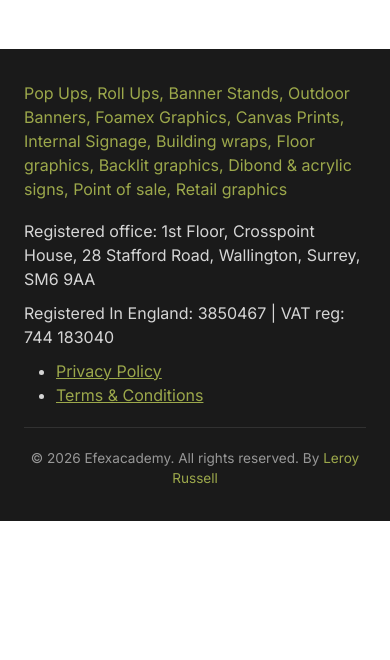
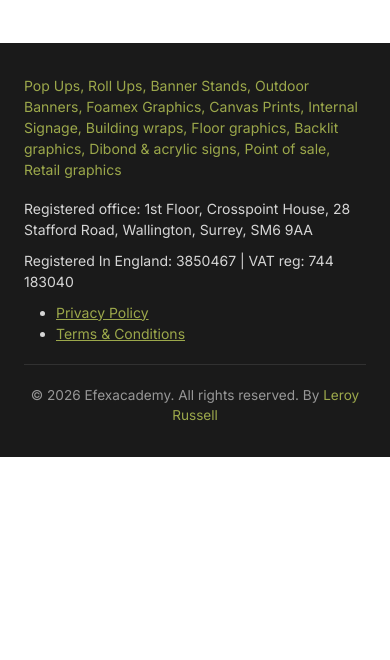
Before and after one commit to l-panther/efexacademy, an Astro site: page /efexacademy/terms in a window 390 px wide. Shown: the part 184-844 px from the top of the page. Built offline with nearby package versions, Linux system fonts and the light colour scheme; Astro itself is replaced by a stand-in of ours.

Commit message:
Update global.css

```diff
--- a/src/styles/global.css
+++ b/src/styles/global.css
@@ -463,5 +463,6 @@ img { width:100%}
 
 
 @media (max-width:525px){
+   body { font-size: 14px; }
   .page-content h2{ font-size: 1.2em; }
 }
```
